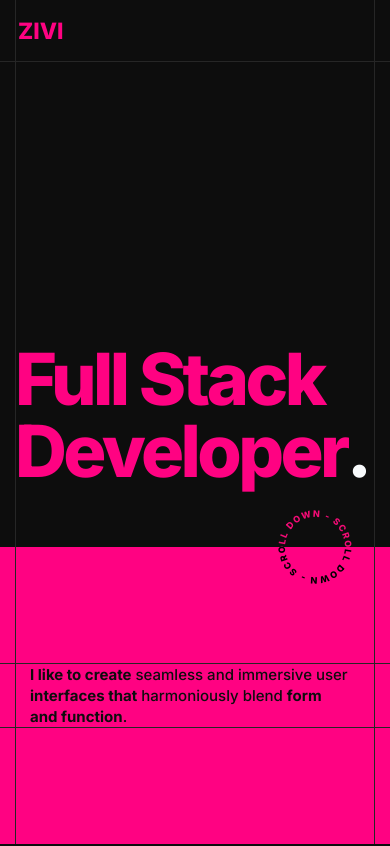
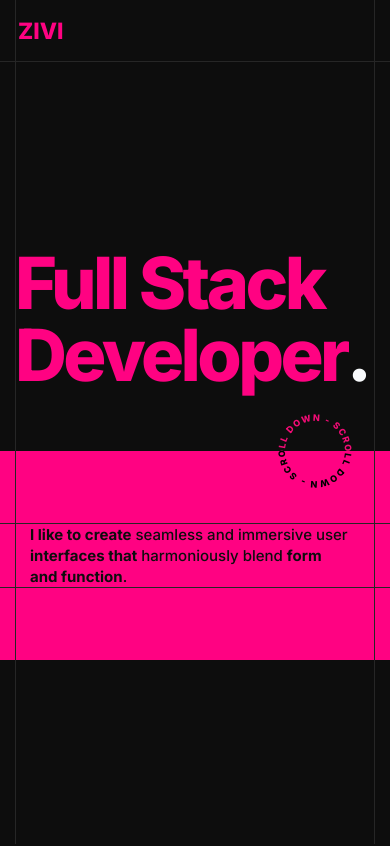
Before and after one commit to ZivCarmi/portfolio, a Next.js app: page / in a window 390 px wide. Shown: the top 846 px of the page. Built offline with nearby package versions, Linux system fonts and the light colour scheme.

Commit message:
fixed min height to hero

```diff
--- a/components/home/Home.tsx
+++ b/components/home/Home.tsx
@@ -8,7 +8,7 @@ const Home = ({ ...props }: SectionProps) => {
   return (
     <Section
       {...props}
-      className="h-svh flex-col bg-background md:bg-gradient-to-r sm:from-transparent sm:from-[62.5%] sm:to-site-secondary sm:to-[62.5%] mb-40 relative"
+      className="min-h-svh flex-col bg-background md:bg-gradient-to-r sm:from-transparent sm:from-[62.5%] sm:to-site-secondary sm:to-[62.5%] mb-40 relative"
     >
       <div className="w-full h-full flex flex-col justify-center mt-[var(--header-height)] gap-20 md:gap-0">
         <Container className="md:w-[62.5%] md:pr-0 relative z-50 h-3/5 md:h-auto flex items-end overflow-x-clip">
```
